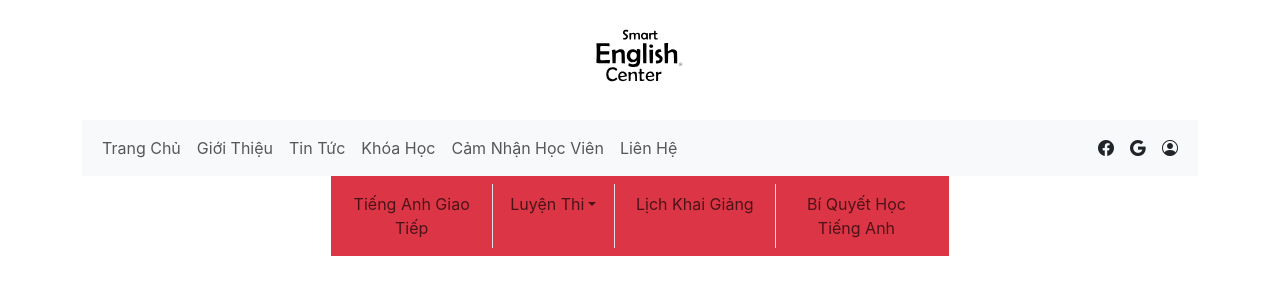
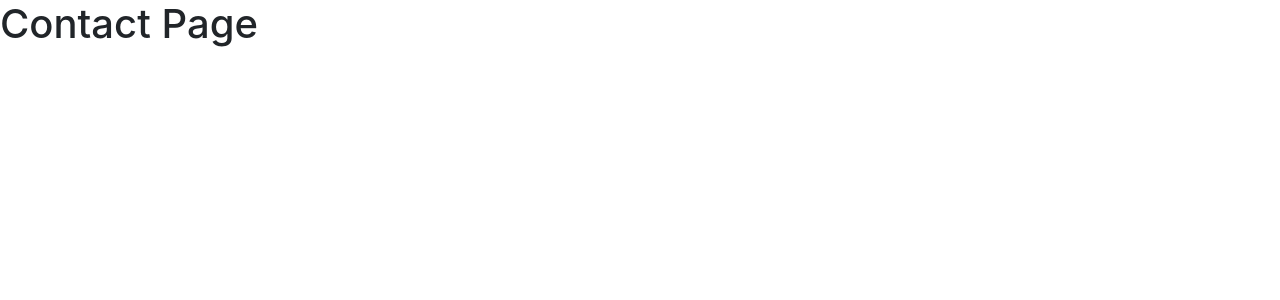
Before and after one commit to Naut2802/FL_Project, a React (Create React App) app in the folder FE/LittleSunny/: page /contact in a window 1280 px wide. Shown: the top 300 px of the page. Built offline with nearby package versions, Linux system fonts and the light colour scheme.

Commit message:
cau hinh router

```diff
--- a/FE/LittleSunny/package.json
+++ b/FE/LittleSunny/package.json
@@ -9,6 +9,8 @@
     "bootstrap": "^5.3.3",
     "react": "^18.3.1",
     "react-dom": "^18.3.1",
+    "react-router": "^6.23.1",
+    "react-router-dom": "^6.23.1",
     "react-scripts": "^5.0.1",
     "web-vitals": "^2.1.4"
   },
--- a/FE/LittleSunny/src/App.js
+++ b/FE/LittleSunny/src/App.js
@@ -1,111 +1,125 @@
-import './App.css';
-import logo from './logo.svg';
+import '~/App.css';
+// import logo from './logo.svg';
+import { Route, BrowserRouter as Router, Routes } from 'react-router-dom';
+import { publicRoutes } from './routes';
 
 function App() {
     return (
-        <div className="container">
-            <header>
-                <div className="row h-50">
-                    <div className="img col">
-                        <img src={logo} className="App-logo" alt="logo" />
-                    </div>
-                </div>
-            </header>
-            <nav className="navbar navbar-expand-lg bg-body-tertiary w-100 ">
-                <div className="container-fluid d-flex justify-content-center">
-                    <div className="collapse navbar-collapse " id="navbarNav">
-                        <ul className="navbar-nav text-center">
-                            <li className="nav-item">
-                                <a className="nav-link" href="abc">
-                                    Trang Chủ
-                                </a>
-                            </li>
-                            <li className="nav-item">
-                                <a className="nav-link " href="abc">
-                                    Giới Thiệu
-                                </a>
-                            </li>
-                            <li className="nav-item">
-                                <a className="nav-link " href="abc">
-                                    Tin Tức
-                                </a>
-                            </li>
-                            <li className="nav-item">
-                                <a className="nav-link" href="abc">
-                                    Khóa Học
-                                </a>
-                            </li>
-                            <li className="nav-item">
-                                <a className="nav-link" href="abc">
-                                    Cảm Nhận Học Viên
-                                </a>
-                            </li>
-                            <li className="nav-item">
-                                <a className="nav-link" href="abc">
-                                    {' '}
-                                    Liên Hệ{' '}
-                                </a>
-                            </li>
-                        </ul>
-                    </div>
-                    <div className="account float-end">
-                        <i className="bi bi-facebook mx-2"></i>
-                        <i className="bi bi-google mx-2"></i>
-                        <i className="bi bi-person-circle mx-2"></i>
-                    </div>
-                </div>
-            </nav>
-            <div className="d-flex justify-content-center">
-                <nav className="navbar navbar-expand-lg bg-danger ">
-                    <div className="nav container-fluid float-end">
-                        <div className="collapse navbar-collapse " id="navbarNav">
-                            <ul className="navbar-nav text-center">
-                                <li className="nav-item w-100">
-                                    <a className="nav-link" href="abc">
-                                        Tiếng Anh Giao Tiếp
-                                    </a>
-                                </li>
-                                <li className="nav-item dropdown border-start w-75">
-                                    <a
-                                        className="nav-link dropdown-toggle "
-                                        href="abc"
-                                        role="button"
-                                        data-bs-toggle="dropdown"
-                                        aria-expanded="false">
-                                        Luyện Thi
-                                    </a>
-                                    <ul className="dropdown-menu bg-danger">
-                                        <li>
-                                            <a className="dropdown-item" href="abc">
-                                                TOEIC
-                                            </a>
-                                        </li>
-                                        <li>
-                                            <hr className="dropdown-divider" />
-                                        </li>
-                                        <li>
-                                            <a className="dropdown-item" href="abc">
-                                                IELT
-                                            </a>
-                                        </li>
-                                    </ul>
-                                </li>
-                                <li className="nav-item border-start w-100">
-                                    <a className="nav-link " href="abc">
-                                        Lịch Khai Giảng
-                                    </a>
-                                </li>
-                                <li className="nav-item border-start w-100">
-                                    <a className="nav-link" href="abc">
-                                        Bí Quyết Học Tiếng Anh
-                                    </a>
-                                </li>
-                            </ul>
-                        </div>
-                    </div>
-                </nav>
+        <Router>
+            <div className="App">
+                <Routes>
+                    {publicRoutes.map((route, index) => {
+                        const Page = route.component;
+                        return <Route key={index} path={route.path} element={<Page />} />;
+                    })}
+                </Routes>
             </div>
-        </div>
+        </Router>
+
+        // <div className="wrapper">
+        //     <header>
+        //         <div className="row h-50 me-0">
+        //             <div className="img col">
+        //                 <img src={logo} className="App-logo" alt="logo" />
+        //             </div>
+        //         </div>
+        //     </header>
+        //     <nav className="navbar navbar-expand-lg bg-body-tertiary w-100 ">
+        //         <div className="container-fluid d-flex justify-content-center">
+        //             <div className="collapse navbar-collapse " id="navbarNav">
+        //                 <ul className="navbar-nav text-center">
+        //                     <li className="nav-item">
+        //                         <a className="nav-link" href="/">
+        //                             Trang Chủ
+        //                         </a>
+        //                     </li>
+        //                     <li className="nav-item">
+        //                         <a className="nav-link " href="/">
+        //                             Giới Thiệu
+        //                         </a>
+        //                     </li>
+        //                     <li className="nav-item">
+        //                         <a className="nav-link " href="/">
+        //                             Tin Tức
+        //                         </a>
+        //                     </li>
+        //                     <li className="nav-item">
+        //                         <a className="nav-link" href="/">
+        //                             Khóa Học
+        //                         </a>
+        //                     </li>
+        //                     <li className="nav-item">
+        //                         <a className="nav-link" href="/">
+        //                             Cảm Nhận Học Viên
+        //                         </a>
+        //                     </li>
+        //                     <li className="nav-item">
+        //                         <a className="nav-link" href="/">
+        //                             {' '}
+        //                             Liên Hệ{' '}
+        //                         </a>
+        //                     </li>
+        //                 </ul>
+        //             </div>
+        //             <div className="account float-end">
+        //                 <i className="bi bi-facebook mx-2"></i>
+        //                 <i className="bi bi-google mx-2"></i>
+        //                 <i className="bi bi-person-circle mx-2"></i>
+        //             </div>
+        //         </div>
+        //     </nav>
+        //     <div className="d-flex justify-content-center">
+        //         <nav className="navbar navbar-expand-lg bg-danger ">
+        //             <div className="nav container-fluid float-end">
+        //                 <div className="collapse navbar-collapse " id="navbarNav">
+        //                     <ul className="navbar-nav text-center">
+        //                         <li className="nav-item w-100">
+        //                             <a className="nav-link" href="/">
+        //                                 Tiếng Anh Giao Tiếp
+        //                             </a>
+        //                         </li>
+        //                         <li className="nav-item dropdown border-start w-75">
+        //                             <a
+        //                                 className="nav-link dropdown-toggle "
+        //                                 href="/"
+        //                                 role="button"
+        //                                 data-bs-toggle="dropdown"
+        //                                 aria-expanded="false"
+        //                             >
+        //                                 Luyện Thi
+        //                             </a>
+        //                             <ul className="dropdown-menu bg-danger">
+        //                                 <li>
+        //                                     <a className="dropdown-item" href="/">
+        //                                         TOEIC
+        //                                     </a>
+        //                                 </li>
+        //                                 <li>
+        //                                     <hr className="dropdown-divider" />
+        //                                 </li>
+        //                                 <li>
+        //                                     <a className="dropdown-item" href="/">
+        //                                         IELT
+        //                                     </a>
+        //                                 </li>
+        //                             </ul>
+        //                         </li>
+        //                         <li className="nav-item border-start w-100">
+        //                             <a className="nav-link " href="/">
+        //                                 Lịch Khai Giảng
+        //                             </a>
+        //                         </li>
+        //                         <li className="nav-item border-start w-100">
+        //                             <a className="nav-link" href="/">
+        //                                 Bí Quyết Học Tiếng Anh
+        //                             </a>
+        //                         </li>
+        //                     </ul>
+        //                 </div>
+        //             </div>
+        //         </nav>
+        //     </div>
+        // </div>
     );
 }
 
--- a/FE/LittleSunny/src/index.js
+++ b/FE/LittleSunny/src/index.js
@@ -2,8 +2,8 @@ import 'bootstrap/dist/css/bootstrap.min.css';
 import 'bootstrap/dist/js/bootstrap.bundle.min';
 import React from 'react';
 import ReactDOM from 'react-dom/client';
-import App from './App';
-import './index.css';
+import App from '~/App';
+import '~/index.css';
 import reportWebVitals from './reportWebVitals';
 
 const root = ReactDOM.createRoot(document.getElementById('root'));
--- /dev/null
+++ b/FE/LittleSunny/src/pages/Contact/index.js
@@ -0,0 +1,5 @@
+function Contact() {
+    return <h1>Contact Page</h1>;
+}
+
+export default Contact;
--- /dev/null
+++ b/FE/LittleSunny/src/pages/Home/index.js
@@ -0,0 +1,5 @@
+function Home() {
+    return <h1>Home Page</h1>;
+}
+
+export default Home;
--- /dev/null
+++ b/FE/LittleSunny/src/pages/News/index.js
@@ -0,0 +1,5 @@
+function News() {
+    return <h1>News Page</h1>;
+}
+
+export default News;
--- /dev/null
+++ b/FE/LittleSunny/src/routes/index.js
@@ -0,0 +1,15 @@
+import Contact from '~/pages/Contact';
+import Home from '~/pages/Home';
+import News from '~/pages/News';
+
+//Public routes
+const publicRoutes = [
+    { path: '/', component: Home },
+    { path: '/news', component: News },
+    { path: '/contact', component: Contact },
+];
+
+//Private routes
+const privateRoutes = [];
+
+export { privateRoutes, publicRoutes };
```
Also changed, not shown: FE/LittleSunny/jsconfig.json (+5 -5 lines), 1 other file (tests, documents, lock files or other folders).
